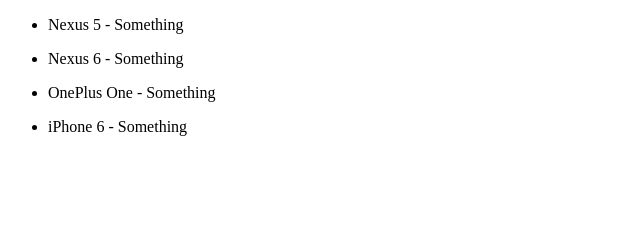
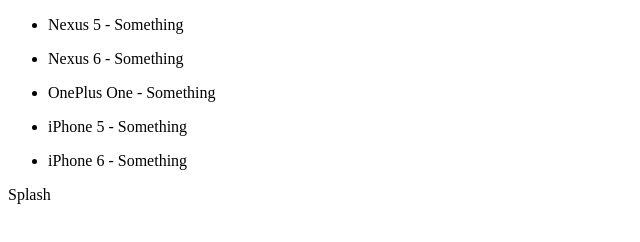
Before and after one commit to heyilovepie/iat_381_lab_2_2, a plain HTML site: page index.html in a window 1280 px wide. Shown: the whole page, without its empty margins (0-640 px from the left). Drawn offline with Linux system fonts and the light colour scheme.

Commit message:
second lab file

```diff
--- a/index.html
+++ b/index.html
@@ -11,6 +11,7 @@
       <ul ng-repeat='phone in phones'>
         <li>{{phone.name}} - {{phone.description}}</li>
       </ul>
+      {{myCatName}}
     </div>
 
     <script src='angular.js'></script>
--- a/script.js
+++ b/script.js
@@ -5,6 +5,9 @@
     { name: 'Nexus 5', description: 'Something' },
     { name: 'Nexus 6', description: 'Something' },
     { name: 'OnePlus One', description: 'Something' },
+    { name: 'iPhone 5', description: 'Something' },
     { name: 'iPhone 6', description: 'Something' }
   ];
+
+  $scope.myCatName = "Splash";
 });
```
